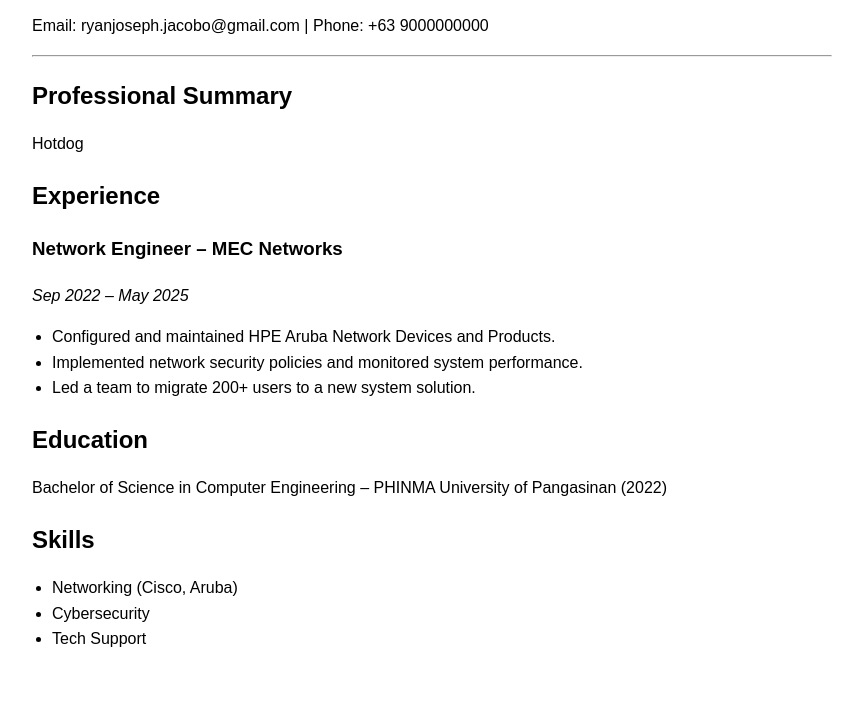
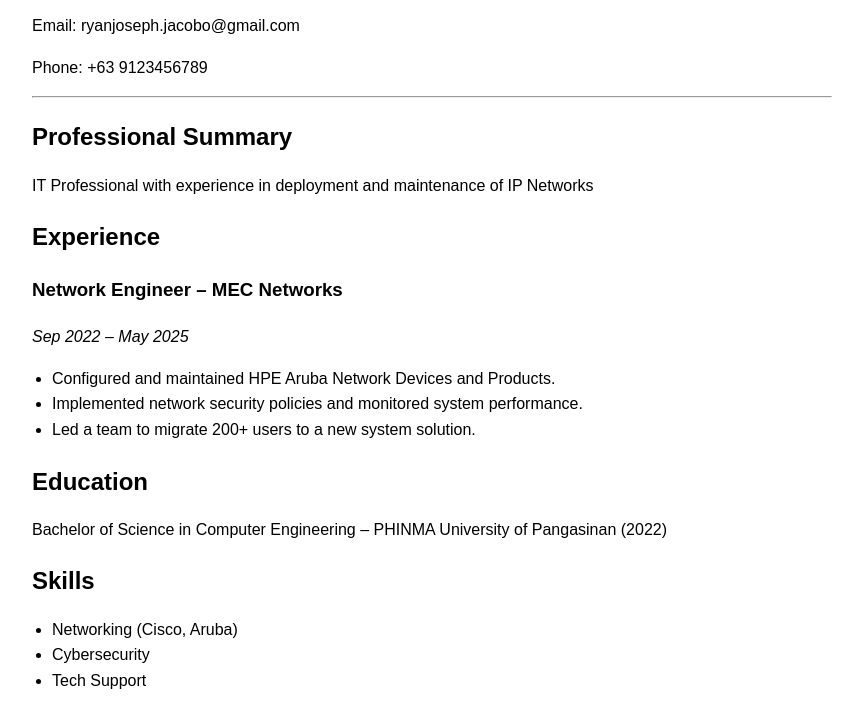
Before and after one commit to Itsry18/Resume, a plain HTML site: page index.html in a window 1280 px wide. Shown: the part 94-822 px from the top of the page, without its empty margins (8-871 px from the left). Before the commit the page ends 800 px from the top, so only its background shows below. Drawn offline with Linux system fonts and the light colour scheme.

Commit message:
1st_edit

```diff
--- a/index.html
+++ b/index.html
@@ -28,13 +28,14 @@
 <body>
     <header>
         <h1>Ryan Joseph Jacobo</h1>
-        <p>Email: ryanjoseph.jacobo@gmail.com | Phone: +63 9000000000</p>
+        <p>Email: ryanjoseph.jacobo@gmail.com </p>
+        <p>Phone: +63 9123456789</p>
         <hr>
     </header>
 
     <section class="section">
         <h2>Professional Summary</h2>
-        <p>Hotdog</p>
+        <p>IT Professional with experience in deployment and maintenance of IP Networks</p>
     </section>
 
     <section class="section">
```
